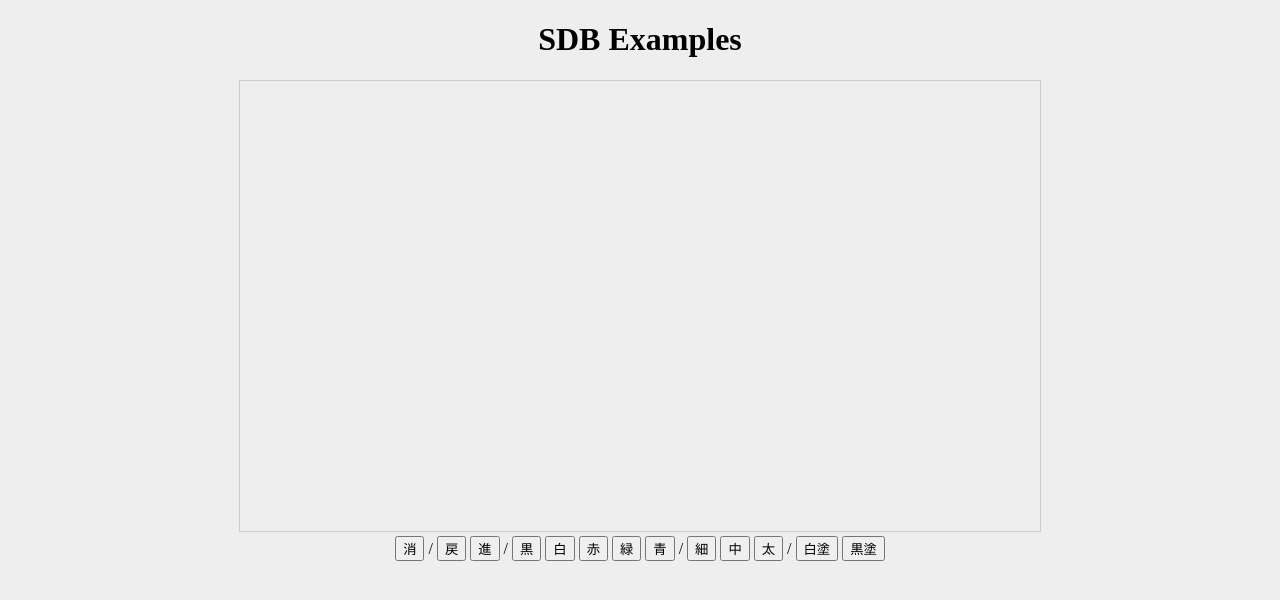
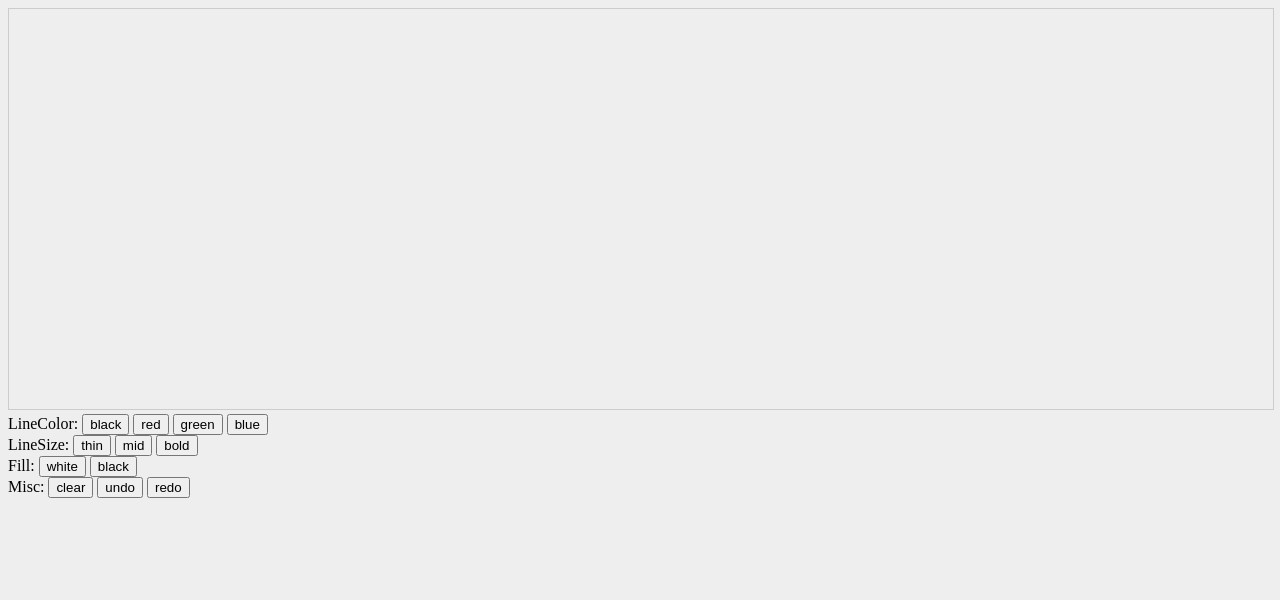
Before and after one commit to leaysgur/simple-drawing-board.js, a website: page docs/index.html in a window 1280 px wide. Drawn offline with Linux system fonts and the light colour scheme.

Commit message:
Fix gh-pages and test pages

```diff
--- a/docs/index.html
+++ b/docs/index.html
@@ -1,44 +1,52 @@
 <!DOCTYPE html>
-<html lang="ja">
+<html lang="en">
 <head>
   <meta charset="UTF-8">
   <meta name="viewport" content="width=device-width,initial-scale=1,user-scalable=no">
-  <title>SimpleDrawingBoard</title>
+  <title>SimpleDrawingBoard DEMO</title>
   <style>
     body {
-      text-align: center;
       background-color: #eee;
     }
     canvas {
+      width: 100%;
+      height: 400px;
       border: 1px solid #ccc;
       cursor: crosshair;
     }
   </style>
 </head>
 <body>
-  <h1>SDB Examples</h1>
-  <canvas id="c" width="800" height="450"></canvas>
+  <canvas id="c"></canvas>
   <div>
-    <button onclick="sdb.clear()">消</button>
-    /
-    <button onclick="sdb.undo()">戻</button>
-    <button onclick="sdb.redo()">進</button>
-    /
-    <button onclick="sdb.setLineColor('#000')">黒</button>
-    <button onclick="sdb.setLineColor('#fff')">白</button>
-    <button onclick="sdb.setLineColor('#f00')">赤</button>
-    <button onclick="sdb.setLineColor('#0f0')">緑</button>
-    <button onclick="sdb.setLineColor('#00f')">青</button>
-    /
-    <button onclick="sdb.setLineSize(1)">細</button>
-    <button onclick="sdb.setLineSize(15)">中</button>
-    <button onclick="sdb.setLineSize(30)">太</button>
-    /
-    <button onclick="sdb.fill('#fff')">白塗</button>
-    <button onclick="sdb.fill('#000')">黒塗</button>
+    LineColor:
+    <button onclick="sdb.setLineColor('#000')">black</button>
+    <button onclick="sdb.setLineColor('#f00')">red</button>
+    <button onclick="sdb.setLineColor('#0f0')">green</button>
+    <button onclick="sdb.setLineColor('#00f')">blue</button>
+  </div>
+  <div>
+    LineSize:
+    <button onclick="sdb.setLineSize(1)">thin</button>
+    <button onclick="sdb.setLineSize(15)">mid</button>
+    <button onclick="sdb.setLineSize(30)">bold</button>
+  </div>
+  <div>
+    Fill:
+    <button onclick="sdb.fill('#fff')">white</button>
+    <button onclick="sdb.fill('#000')">black</button>
+  </div>
+  <div>
+    Misc:
+    <button onclick="sdb.clear()">clear</button>
+    <button onclick="sdb.undo()">undo</button>
+    <button onclick="sdb.redo()">redo</button>
   </div>
 
   <script src="./simple-drawing-board.js"></script>
-  <script src="./main.js"></script>
+  <script>
+    const c = document.getElementById("c");
+    window.sdb = new window.SimpleDrawingBoard(c);
+  </script>
 </body>
 </html>
--- a/docs/main.js
+++ /dev/null
@@ -1,8 +0,0 @@
-(function(global, undefined) {
-  "use strict";
-
-  const SimpleDrawingBoard = global.SimpleDrawingBoard;
-
-  const c = document.getElementById("c");
-  global.sdb = new SimpleDrawingBoard(c);
-})(window);
```
Also changed, not shown: __tests__/browser/basic.html (added, +33 -0 lines), __tests__/browser/styled.html (renamed from docs/index_styled.html, +9 -9 lines).
